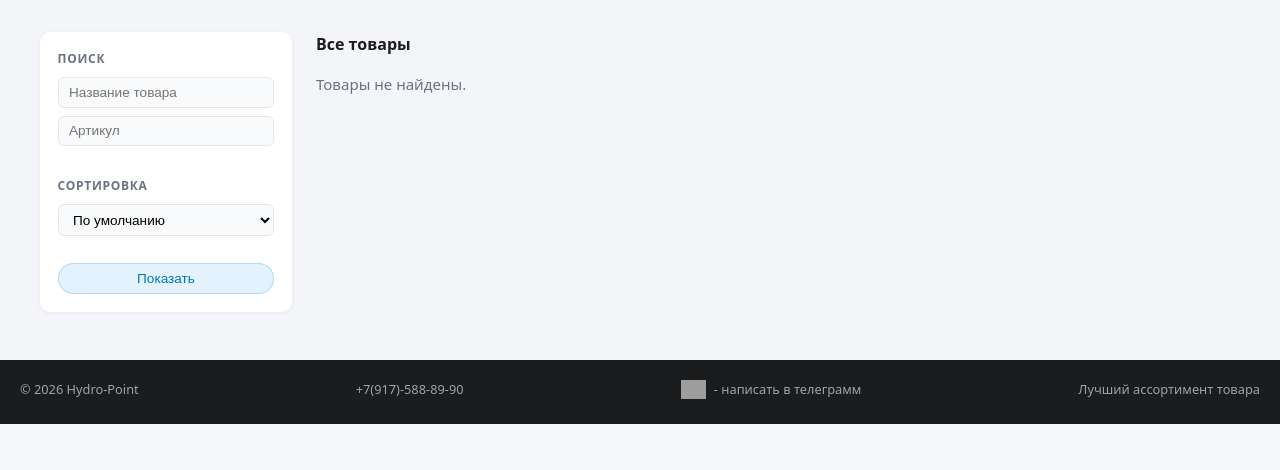
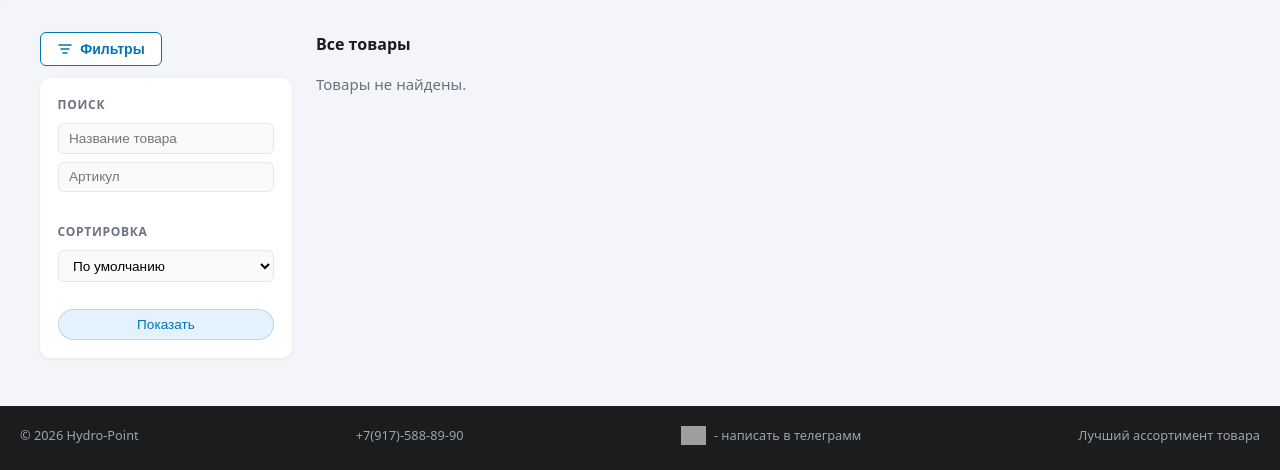
Before and after one commit to DanilaTorubarov/Dima-Site, a Django app: page / in a window 1280 px wide. Shown: the part 827-1297 px from the top of the page. Before the commit the page ends 1251 px from the top, so only its background shows below. Run offline with Django 5.2, Linux system fonts and the light colour scheme; data that the repository does not hold is empty; grey boxes are pictures that could not be loaded.

Commit message:
Fiters button pc

```diff
--- a/Shop/static/style.css
+++ b/Shop/static/style.css
@@ -383,7 +383,7 @@ main { flex: 1; }
 
 /* ── Mobile filter toggle ────────────────────────────────── */
 .filter-mob-toggle {
-    display: none;
+    display: flex;
     align-items: center;
     gap: 0.45rem;
     padding: 0.5rem 1rem;
@@ -396,6 +396,7 @@ main { flex: 1; }
     cursor: pointer;
     margin-bottom: 0.75rem;
     transition: border-color var(--t), background var(--t);
+    width: fit-content;
 }
 .filter-mob-toggle:hover { border-color: var(--accent); background: var(--accent-soft); color: var(--accent); }
 .filter-mob-toggle[aria-expanded="true"] { border-color: var(--accent); color: var(--accent); }
@@ -406,6 +407,16 @@ main { flex: 1; }
     grid-template-columns: 252px minmax(0, 1fr);
     gap: 1.5rem;
     align-items: start;
+}
+.layout-grid--collapsed {
+    grid-template-columns: 1fr;
+}
+
+/* Sidebar wrapper — first grid column, stacks button above sidebar */
+.sidebar-wrap {
+    display: flex;
+    flex-direction: column;
+    min-width: 0;
 }
 
 /* ── Sidebar ─────────────────────────────────────────────── */
@@ -1874,7 +1885,7 @@ footer {
         display: none;
     }
     .sidebar.sidebar--open { display: block; }
-    .filter-mob-toggle { display: flex; }
+    .sidebar-wrap { display: contents; } /* unwrap on mobile so button/sidebar stack normally */
 
     .product-layout {
         grid-template-columns: 1fr;
--- a/Shop/templates/main/product_list.html
+++ b/Shop/templates/main/product_list.html
@@ -39,7 +39,8 @@
 
 <section>
     <div class="layout-grid">
-        <button class="filter-mob-toggle" id="filter-mob-btn" type="button" aria-expanded="false" aria-controls="sidebar">
+        <div class="sidebar-wrap">
+        <button class="filter-mob-toggle" id="filter-mob-btn" type="button" aria-expanded="true" aria-controls="sidebar">
             <svg width="16" height="16" viewBox="0 0 16 16" fill="none" aria-hidden="true">
                 <path d="M2 4h12M4 8h8M6 12h4" stroke="currentColor" stroke-width="1.5" stroke-linecap="round"/>
             </svg>
@@ -128,6 +129,7 @@
                 {% endif %}
             </form>
         </aside>
+        </div>
 
         <div>
             {% if category_breadcrumb %}
@@ -241,13 +243,22 @@
 (function () {
     'use strict';
 
-    /* ── Mobile filter toggle ────────────────────────────── */
+    /* ── Filter toggle (desktop + mobile) ───────────────── */
     var mobBtn = document.getElementById('filter-mob-btn');
     var sidebar = document.getElementById('sidebar');
+    var grid    = document.querySelector('.layout-grid');
     if (mobBtn && sidebar) {
         mobBtn.addEventListener('click', function () {
-            var open = sidebar.classList.toggle('sidebar--open');
-            mobBtn.setAttribute('aria-expanded', open ? 'true' : 'false');
+            if (window.innerWidth > 768) {
+                /* Desktop: collapse/expand the sidebar column */
+                var collapsed = grid.classList.toggle('layout-grid--collapsed');
+                sidebar.style.display = collapsed ? 'none' : '';
+                mobBtn.setAttribute('aria-expanded', collapsed ? 'false' : 'true');
+            } else {
+                /* Mobile: show/hide sidebar via class */
+                var open = sidebar.classList.toggle('sidebar--open');
+                mobBtn.setAttribute('aria-expanded', open ? 'true' : 'false');
+            }
         });
     }
 
```
